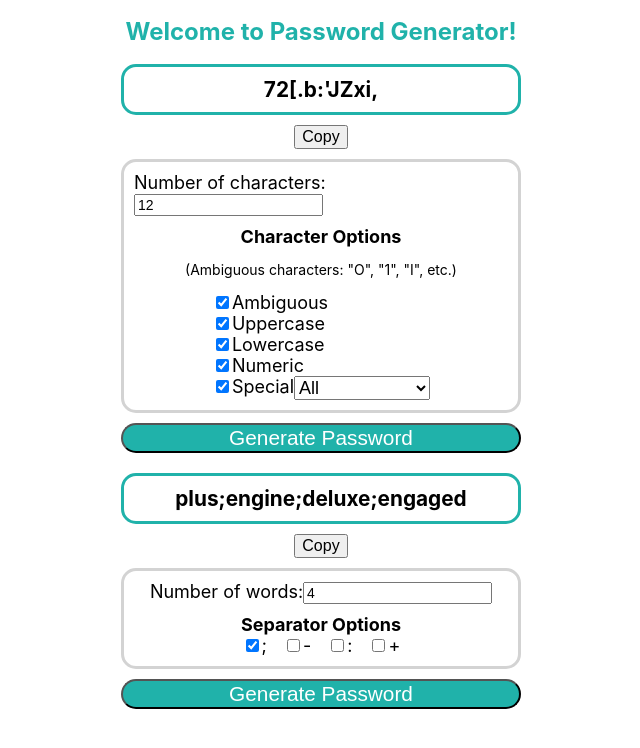
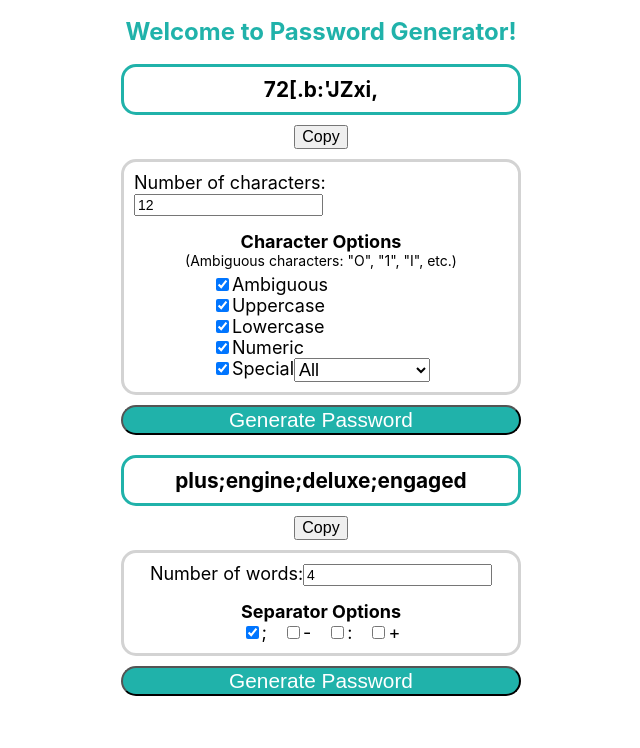
Before and after one commit to dambrose/password-generator, a React (Create React App) app: page / in a window 1280 px wide. Shown: the top 748 px of the page, without its empty margins (319-959 px from the left). Built offline with nearby package versions, Linux system fonts and the light colour scheme.

Commit message:
added 2 lines to css

```diff
--- a/src/App.css
+++ b/src/App.css
@@ -44,8 +44,8 @@
 }
 
 .smallFont {
-    /*  margin-top: 0;
-      margin-bottom: 5px;*/
+    margin-top: 0;
+    margin-bottom: 5px;
     font-size: 14px;
 }
 
```
